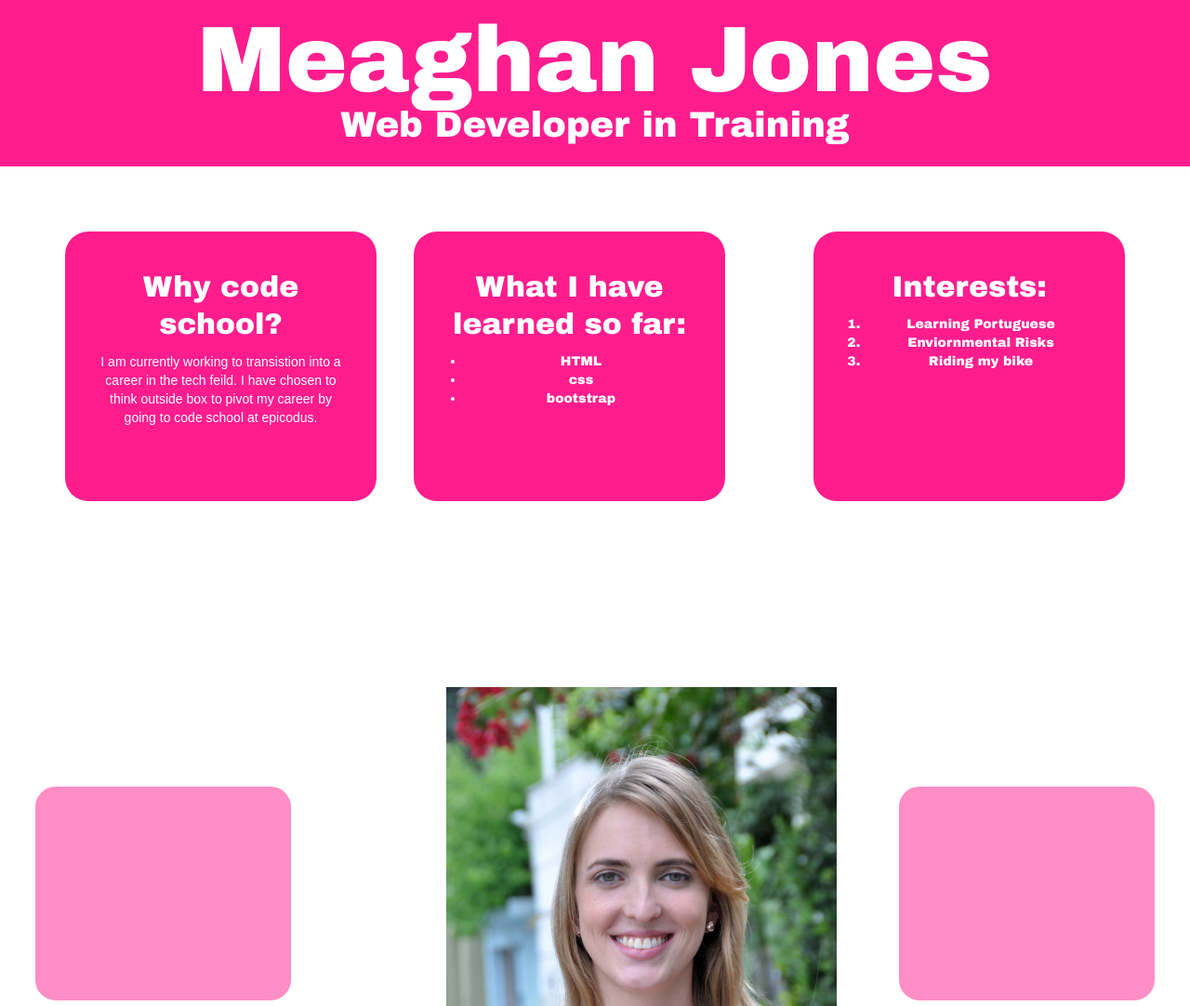
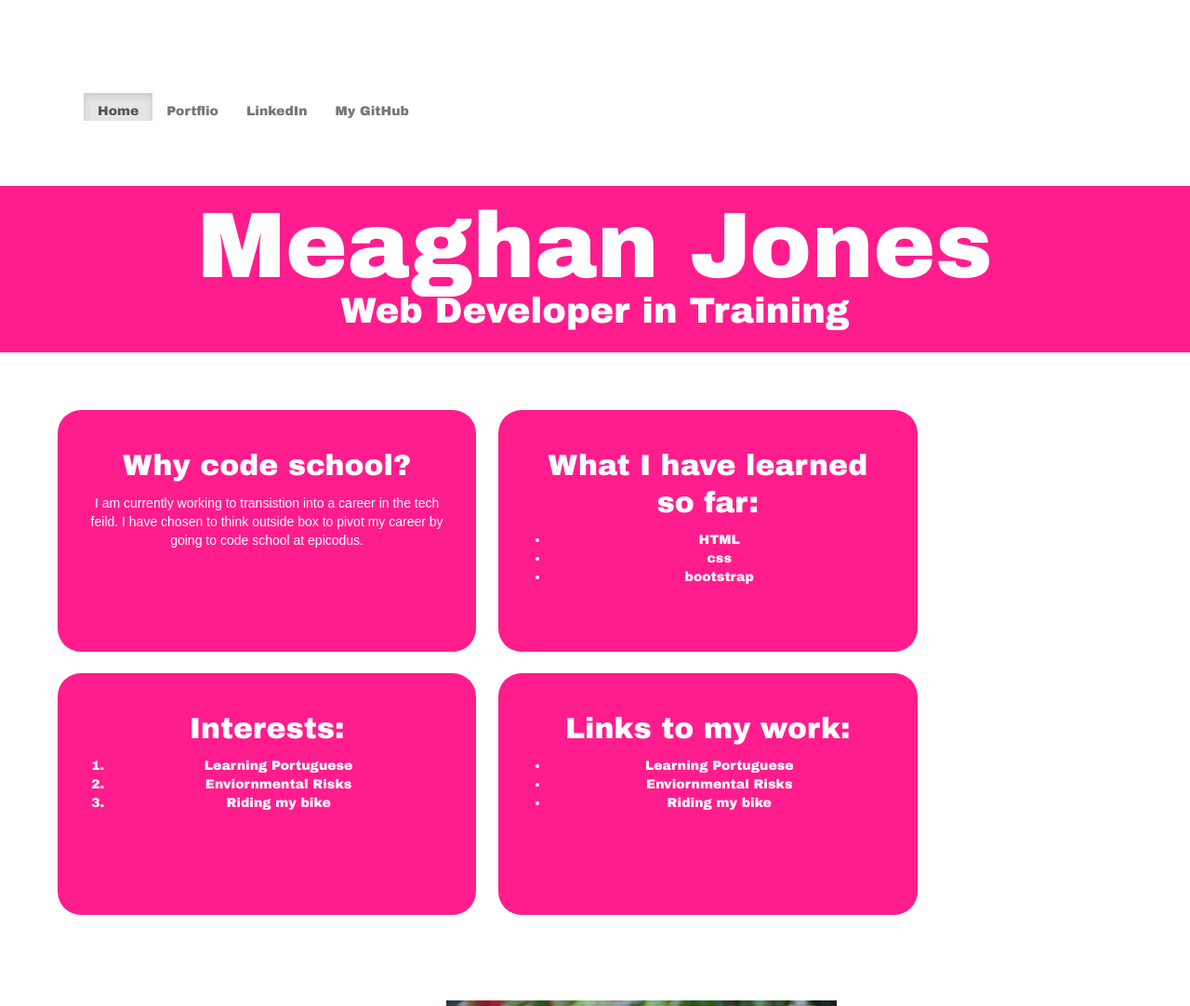
Before and after one commit to meaghanjones/mj-landing-page, a plain HTML site: page index.html in a window 1280 px wide. Shown: the top 1082 px of the page at 93% size. Drawn offline with nearby package versions, Linux system fonts and the light colour scheme.

Commit message:
add more columns using css

```diff
--- a/css/styles.css
+++ b/css/styles.css
@@ -3,6 +3,7 @@ body {
   text-align: center;
   margin: 0;
   font-family: "Arial Black", Gadget, sans-serif;
+
 }
 
 p {
@@ -21,13 +22,16 @@ div {
   margin: 20px;
 }
 
-img {
+.meaghan {
   width: 50%;
   height: auto
 }
 /* Pseudo-classes ------------------ */
 /* ID Selectors -------------------- */
+
 /* Class Selectors ----------------- */
+
+
 .main-header {
   background-color: #ff1d8e;
   padding-bottom: 15px;
@@ -35,33 +39,16 @@ img {
   color:white;
 }
 
-.left {
+.left, .center, .right {
   float: left;
-  width: 275px;
-  height: 230px;
+  width: 33.1%;
+  height: 200px;
   background-color: #ff1d8e;
   border-radius: 25px;
   color:white;
+  margin:1%
 }
 
-.center {
-  float: left;
-  width: 275px;
-  height: 230px;
-  background-color: #ff1d8e;
-  border-radius: 25px;
-  color:white;
-}
-
-
-.right {
-  float: right;
-  width: 275px;
-  height:230px;
-  background-color:#ff1d8e;
-  border-radius: 25px;
-  color:white;
-}
 
 
 
@@ -72,10 +59,10 @@ img {
   color:white;
 }
 
-.carousel {
+/*.carousel {
   max-height: 700px;
   overflow: hidden;
-}
+}*/
 
 .carousel-inner .item img {
     margin: 0 auto;
--- a/index.html
+++ b/index.html
@@ -7,7 +7,7 @@
   </head>
 
   <!-- Nav bar -->
-<!-- <body>
+<body>
   <nav class="navbar" "navbar-default">
     <div class="container-fluid">
         <div class="collapse navbar-collapse">
@@ -19,7 +19,7 @@
           </ul>
         </div>
     </div>
-  </nav> -->
+  </nav>
 <!-- End Nav bar -->
 
 
@@ -43,7 +43,8 @@
               <li>bootstrap</li>
             </ul>
       </div>
-
+  </div>
+  <div>
       <div class="right">
         <h2>Interests:</h2>
           <ol>
@@ -52,7 +53,16 @@
             <li>Riding my bike</li>
           </ol>
       </div>
+      <div class="right">
+        <h2>Links to my work:</h2>
+          <ul>
+            <li>Learning Portuguese</li>
+            <li>Enviornmental Risks</li>
+            <li>Riding my bike</li>
+          </ul>
       </div>
+    </div>
+
     <!-- Carousel -->
    <div id="myCarousel" class="carousel slide jumbotron">
       <div class="container">
@@ -63,16 +73,16 @@
         </ol>
         <div class="carousel-inner">
           <div class="item active">
-              <img src="img/mjpic.jpg" alt="A picture of a beach" />
+            <img class=meaghan src="img/mjpic.jpg" alt="A picture of Meaghan" />
           </div>
         <div class="item">
-              <img src="img/costa-rica-volcano.jpg" alt="A picture of a volcano" />
+            <img src="img/code.jpg" alt="A picture of a code" />
           </div>
           <div class="item">
-              <img src="img/waterfall.jpg" alt="A picture of a waterfall" />
+            <img src="img/epicodus.jpeg" alt="A picture of epicodus code school" />
           </div>
-          </div><!--carousel inner-->
-        </div><!--container-->
+        </div>
+      </div>
       <a class="left carousel-control" href="#myCarousel" data-slide="prev">
         <span class="icon-prev"></span>
       </a>
```
Also changed, not shown: img/Code.jpg (added), img/epicodus.jpeg (added). Lines whose indentation alone changed are shown as unchanged.
